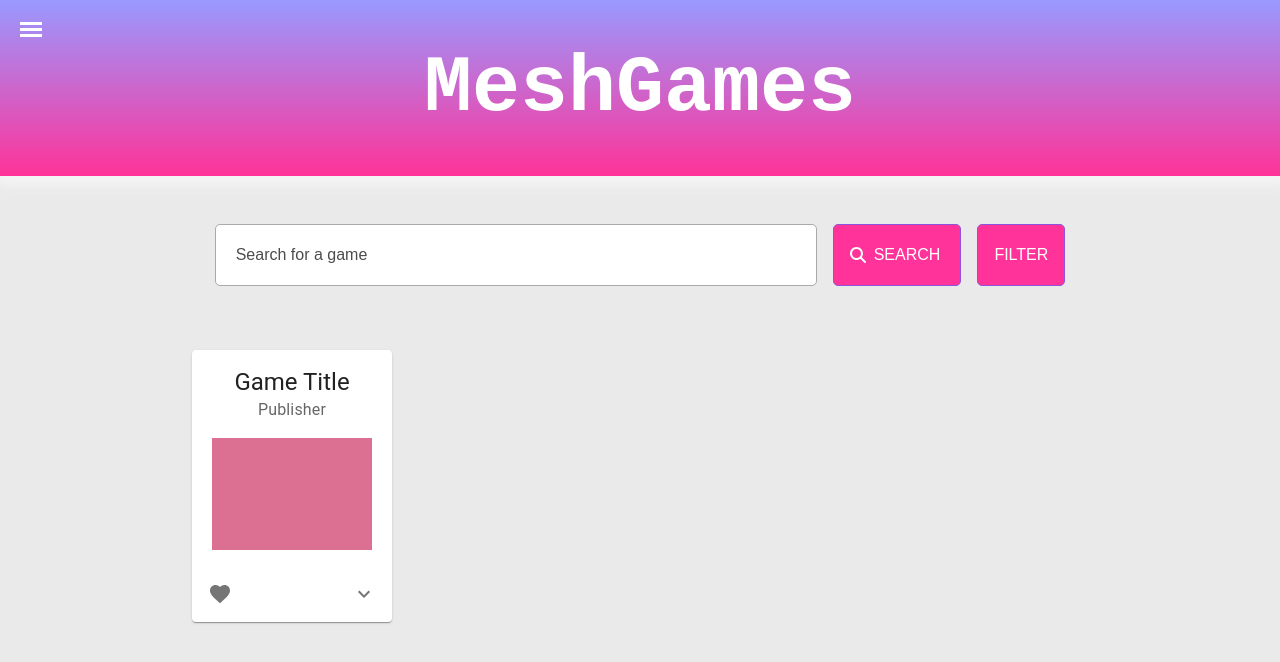
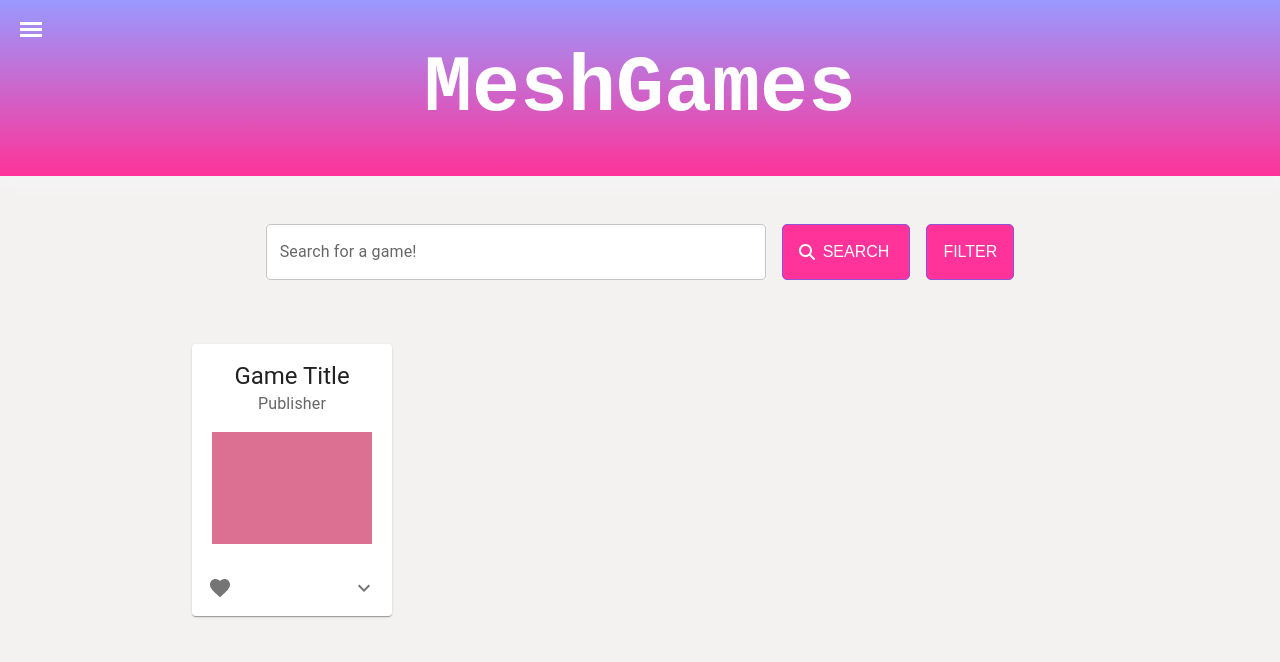
Before and after one commit to EmmaPeders1/IT2810-Project4, a React (Create React App) app in the folder meshgames/frontend/: page /#/ in a window 1280 px wide. Shown: the top 662 px of the page. Built offline with nearby package versions, Linux system fonts and the light colour scheme.

Commit message:
#14 frontend: applied autocomplete to select component and search bar

```diff
--- a/meshgames/frontend/src/App.css
+++ b/meshgames/frontend/src/App.css
@@ -15,5 +15,5 @@ body, html, #root {
 .App {
   width: 100%;
   height: 100%;
-  background-color: rgb(234, 234, 234);
+  background-color: rgb(244, 241, 241);
 }
--- a/meshgames/frontend/src/Components/Button/Button.css
+++ b/meshgames/frontend/src/Components/Button/Button.css
@@ -8,7 +8,7 @@
   border-radius: 5px;
   font-size: inherit;
   width: max-content;
-  height: 61.5px;
+  height: 56px;
   border: 0;
   background: #ff3399;
   border: 1.5px solid rgb(142, 84, 222);
--- a/meshgames/frontend/src/Components/Input/Input.css
+++ /dev/null
@@ -1,37 +0,0 @@
-.input-label {
-  display: flex;
-  flex-direction: column;
-  gap: 0.2rem;
-  color: var(--color-dark);
-}
-
-.input-field {
-  border-radius: 5px;
-  border: 0;
-  padding: 20px;
-  color: black;
-  font-size: inherit;
-  vertical-align: center;
-  border: 1.5px solid rgb(170, 168, 168);
-  width: 35rem;
-}
-
-.input-field::placeholder {
-  color: var(--color-dark);
-  opacity: 0.7;
-}
-
-.input-field:hover,
-.input-field:focus {
-  outline: 1.5px solid rgb(4, 52, 71);
-}
-
-.input-field::-webkit-outer-spin-button,
-.input-field::-webkit-inner-spin-button {
-  appearance: none;
-  margin: 0;
-}
-
-.input-field[type="number"] {
-  appearance: textfield;
-}
--- a/meshgames/frontend/src/Components/Input/Input.tsx
+++ /dev/null
@@ -1,63 +0,0 @@
-import React from 'react';
-import { FC } from 'react';
-
-import './Input.css';
-
-interface InputProps {
-  id?: string;
-  className?: string;
-  name?: string;
-  label?: string;
-  children?: JSX.Element;
-  type?: string;
-  autoComplete?: string;
-  min?: number;
-  max?: number;
-  placeholder?: string;
-  value?: string;
-  onChange: (e: React.ChangeEvent<HTMLInputElement>) => void;
-  onKeyDown?: (e: React.KeyboardEvent<HTMLInputElement>) => void;
-  dataTestid?: string;
-}
-
-const Input: FC<InputProps> = ({
-  className,
-  name,
-  label,
-  children,
-  type = 'text',
-  autoComplete,
-  min,
-  max,
-  placeholder,
-  value,
-  onChange,
-  onKeyDown,
-  dataTestid
-}) => {
-
-  const inputElement = <input
-    name={name}
-    type={type}
-    min={min}
-    max={max}
-    placeholder={placeholder}
-    className={`input-field ${className}`}
-    value={value}
-    onChange={onChange}
-    onKeyDown={onKeyDown}
-    autoComplete={autoComplete}
-    data-testid={dataTestid}
-  />;
-
-  if (!label && !children) return inputElement;
-
-  return (
-    <label className="input-label">
-      {label || children}
-      {inputElement}
-    </label>
-  );
-};
-
-export default Input;
--- /dev/null
+++ b/meshgames/frontend/src/Components/Input/Search.tsx
@@ -0,0 +1,25 @@
+import Autocomplete from '@mui/material/Autocomplete';
+import TextField from '@mui/material/TextField';
+
+const history = [
+
+  { game: 'Game1'},
+  { game: 'Game2'},
+  { game: 'Game3'},
+  { game: 'Game4'},
+  { game: 'Game5'},
+]
+
+function Search() {
+  return (
+    <Autocomplete
+      id="search-game"
+      freeSolo
+      sx={{ width: 500, height: '56px', bgcolor: 'white' }}
+      options={history.map((search) => search.game)}
+      renderInput={(params) => <TextField {...params} label="Search for a game!" />}
+    />
+  )
+}
+
+export default Search;
--- a/meshgames/frontend/src/Pages/Home.tsx
+++ b/meshgames/frontend/src/Pages/Home.tsx
@@ -2,8 +2,9 @@ import GameCard from '../Components/GameCard/GameCard';
 import { faSearch } from '@fortawesome/free-solid-svg-icons';
 import React, { useState } from 'react';
 import Button from '../Components/Button/Button';
-import Input from '../Components/Input/Input';
 import './Home.css';
+import Autocomplete from '@mui/material/Autocomplete';
+import TextField from '@mui/material/TextField';
 
 import {
   Box,
@@ -19,6 +20,7 @@ import {
   Stack,
   Typography,
 } from '@mui/material';
+import Search from '../Components/Input/Search';
 
 const style = {
   position: 'absolute' as 'absolute',
@@ -32,6 +34,22 @@ const style = {
   boxShadow: 24,
   p: 4,
 };
+
+const publishers = [
+  { name: 'Organise'},
+  { name: 'Joha'},
+  { name: 'Terminator'},
+  { name: 'Dull'},
+  { name: 'Nzaza'},
+];
+
+const platforms = [
+  { name: 'Platform1'},
+  { name: 'Platform2'},
+  { name: 'Platform3'},
+  { name: 'Platform4'},
+  { name: 'Platform5'},
+];
 
 
 export default function Home(){
@@ -56,17 +74,13 @@ export default function Home(){
 return(
   <div className="home">
       <div className="search-container" >
-            <Input
-              className='URL-input'
-              onChange={handleInput}
-              placeholder={"Search for a game"}
-            />
+            <Search></Search>
             <Button
               onClick={handleSubmit}
               label=" SEARCH "
               className="search-button"
               icon={faSearch}
-              onKeyDown={() => console.log("search!")}
+              onKeyDown={() => console.log("Search!")}
             />
             <Button
               onClick={handleOpen}
@@ -83,7 +97,7 @@ return(
               aria-labelledby="modal-modal-title"
               aria-describedby="modal-modal-description"
             >
-              <Box sx={style}>
+            <Box sx={style}>
             <Typography
               variant="h5"
               component="h2"
@@ -100,44 +114,22 @@ return(
                 flexDirection: 'column',
               }}
             >
-              <Stack component="form" noValidate spacing={3} justifyContent="center"/>
-              <Grid display="flex" justifyContent="center">
-                <div>
-                  <FormControl sx={{ m: 1, minWidth: 150 }}>
-                    <InputLabel id="label-location">Publisher</InputLabel>
-                    <Select
-                      labelId="label-publisher"
-                      id="label-publisher"
-                      fullWidth
-                      label="Publisher"
-                    >
-                      <MenuItem value="Publisher1">Publisher1</MenuItem>
-                      <MenuItem value="Publisher2">Publisher2</MenuItem>
-                      <MenuItem value="Publisher3">Publisher3</MenuItem>
-                      <MenuItem value="Publisher4">Publisher4</MenuItem>
-                      <MenuItem value="Publisher5">Publisher5</MenuItem>
-                    </Select>
-                  </FormControl>
-                </div>
-
-                <div>
-                  <FormControl sx={{ m: 1, minWidth: 150 }}>
-                    <InputLabel id="label-age">Platform</InputLabel>
-                    <Select
-                      labelId="label-age"
-                      id="label-age"
-                      fullWidth
-                      label="Platform"
-                    >
-                     <MenuItem value="Platform1">Platform1</MenuItem>
-                      <MenuItem value="Platform2">Platform2</MenuItem>
-                      <MenuItem value="Platform3">Platform3</MenuItem>
-                      <MenuItem value="Platform4">Platform4</MenuItem>
-                      <MenuItem value="Platform5">Platform5</MenuItem>
-                    </Select>
-                  </FormControl>
-                </div>
-              </Grid>
+              <Stack direction="row" spacing={3} justifyContent="center">
+                <Autocomplete
+                  id="choose-publisher"
+                  freeSolo
+                  sx={{ width: 300 }}
+                  options={publishers.map((publisher) => publisher.name)}
+                  renderInput={(params) => <TextField {...params} label="Publisher" />}
+                />
+                <Autocomplete
+                  id="choose-platform"
+                  freeSolo
+                  sx={{ width: 300 }}
+                  options={platforms.map((publisher) => publisher.name)}
+                  renderInput={(params) => <TextField {...params} label="Platform" />}
+                />
+                </Stack>
               <Grid item xs={12}>
                 <Typography sx={{ textAlign: 'center', m: 1, fontWeight: 'bold' }}>
                   Genre
```
